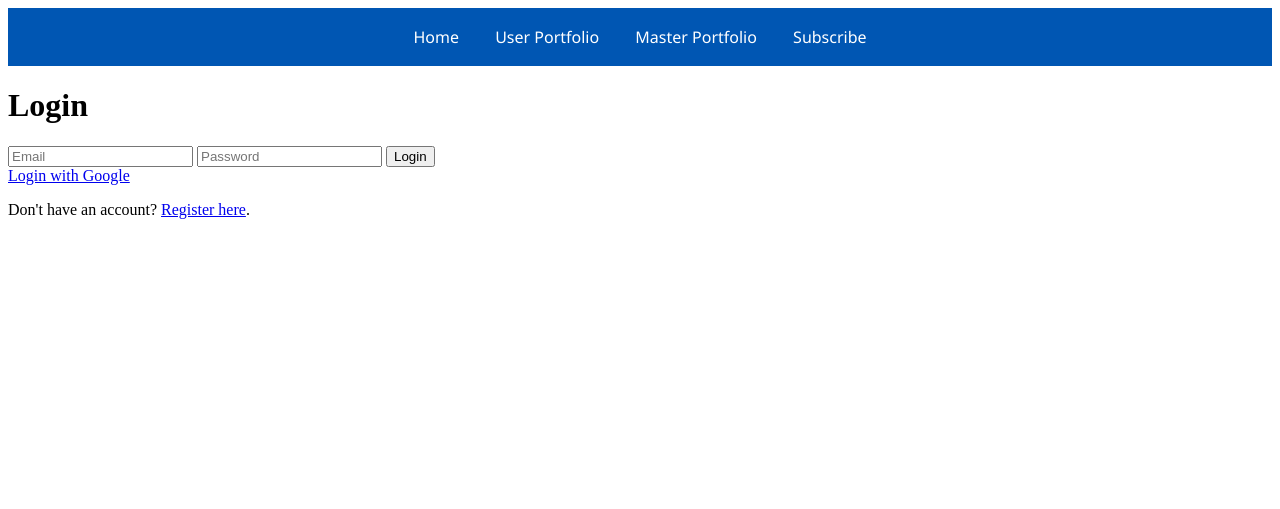
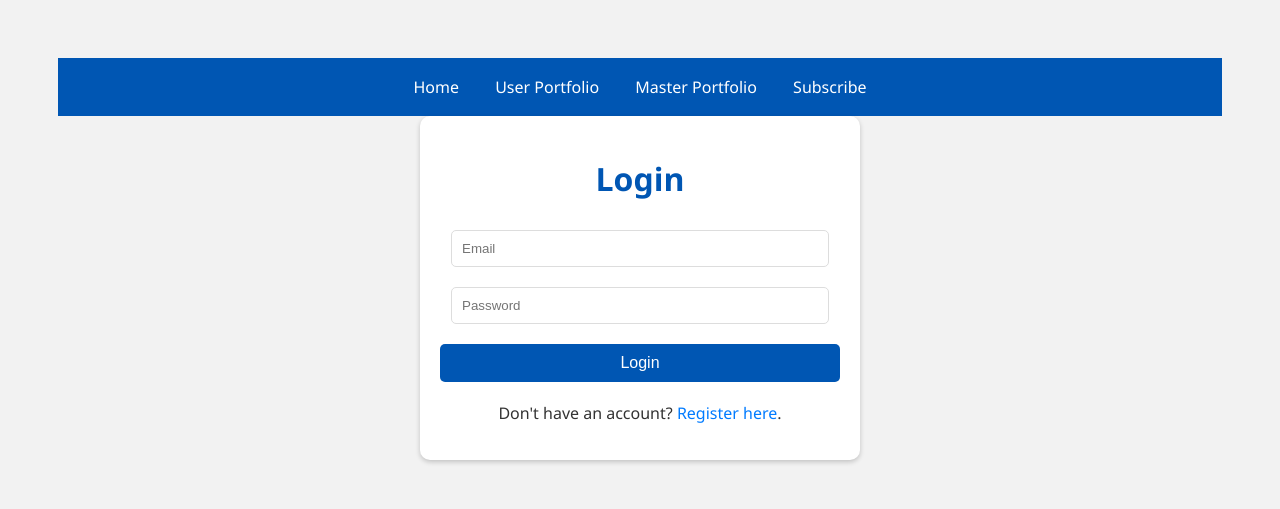
Before and after one commit to mastindersingh/stock-db, a Flask app: page /login in a window 1280 px wide. Shown: the top 509 px of the page. Run offline with Flask 2, Linux system fonts and the light colour scheme.

Commit message:
Update login.html

```diff
--- a/templates/login.html
+++ b/templates/login.html
@@ -3,12 +3,69 @@
 <head>
     <title>Login</title>
     <style>
-        /* Existing styles... */
+        body {
+            font-family: 'Segoe UI', Tahoma, Geneva, Verdana, sans-serif;
+            background-color: #f2f2f2;
+            text-align: center;
+            padding: 50px;
+            color: #333;
+        }
+
+        .container {
+            max-width: 400px;
+            margin: auto;
+            padding: 20px;
+            background-color: #fff;
+            border-radius: 10px;
+            box-shadow: 0 2px 5px rgba(0, 0, 0, 0.2);
+        }
+
+        h1 {
+            color: #0056b3;
+            margin-bottom: 30px;
+        }
+
+        input[type=email], input[type=password] {
+            width: calc(100% - 22px);
+            padding: 10px;
+            margin-bottom: 20px;
+            border: 1px solid #ddd;
+            border-radius: 5px;
+            box-sizing: border-box;
+        }
+
+        button {
+            width: 100%;
+            background-color: #0056b3;
+            color: white;
+            padding: 10px;
+            border: none;
+            border-radius: 5px;
+            cursor: pointer;
+            font-size: 16px;
+        }
+
+        button:hover {
+            background-color: #004494;
+        }
+
+        .register-container {
+            margin-top: 20px;
+        }
+
+        a {
+            color: #007bff;
+            text-decoration: none;
+        }
+
+        a:hover {
+            text-decoration: underline;
+        }
 
         /* Navbar styles */
         .navbar {
             overflow: hidden;
-            background-color: #0056b3; /* Match the color of the login button */
+            background-color: #0056b3;
             font-family: 'Segoe UI', Tahoma, Geneva, Verdana, sans-serif;
             text-align: center;
             padding: 10px 0;
@@ -22,7 +79,7 @@
         }
 
         .navbar a:hover {
-            background-color: #004494; /* Darker shade for hover, similar to button hover */
+            background-color: #004494;
             color: white;
         }
     </style>
@@ -34,7 +91,6 @@
         <a href="{{ url_for('user_portfolio') }}">User Portfolio</a>
         <a href="{{ url_for('master_portfolio') }}">Master Portfolio</a>
         <a href="{{ url_for('subscribe') }}">Subscribe</a>
-        <!-- No login/register links as this is the login page -->
     </div>
 
     <div class="container">
@@ -45,11 +101,6 @@
             <button type="submit">Login</button>
         </form>
 
-        <!-- Google OAuth Login -->
-        <div class="oauth-container">
-            <a href="/login/google">Login with Google</a>
-        </div>
-
         <div class="register-container">
             <!-- Link to Registration Page -->
             <p>Don't have an account? <a href="/register">Register here</a>.</p>
```
